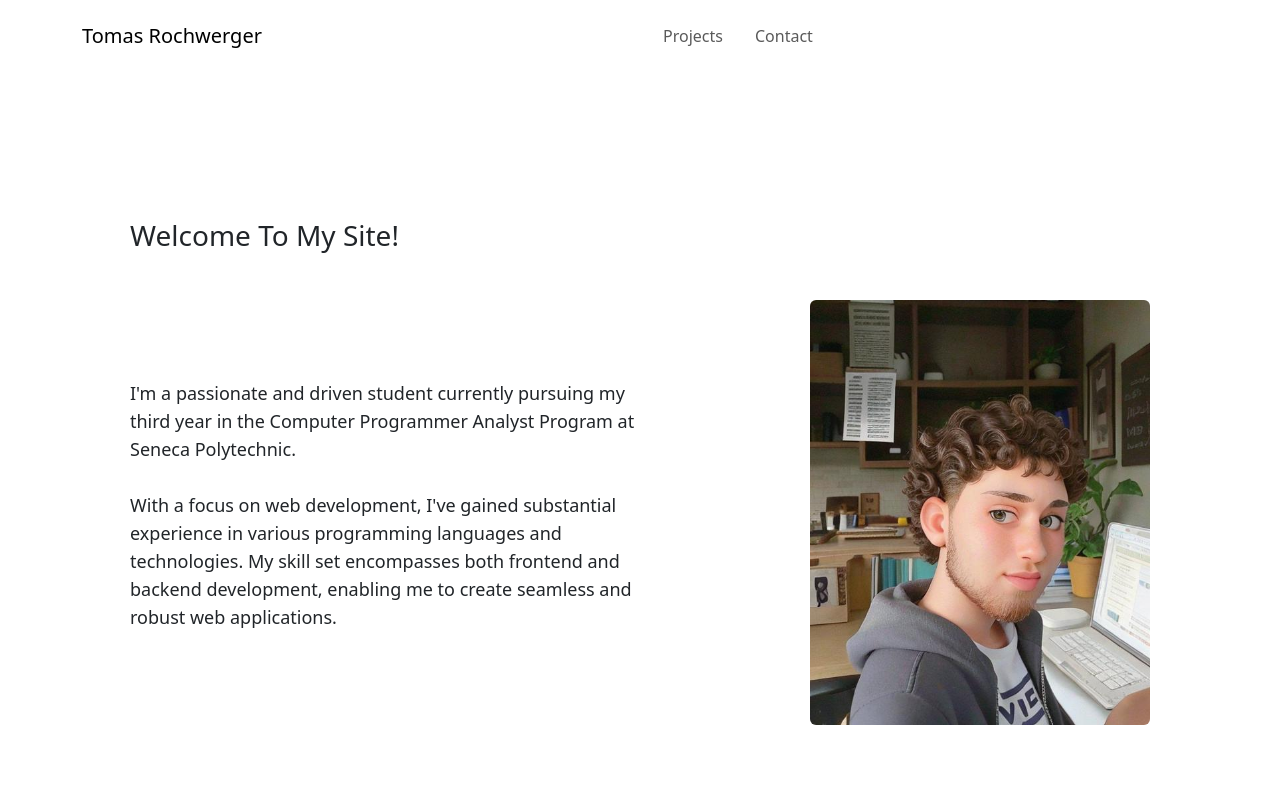
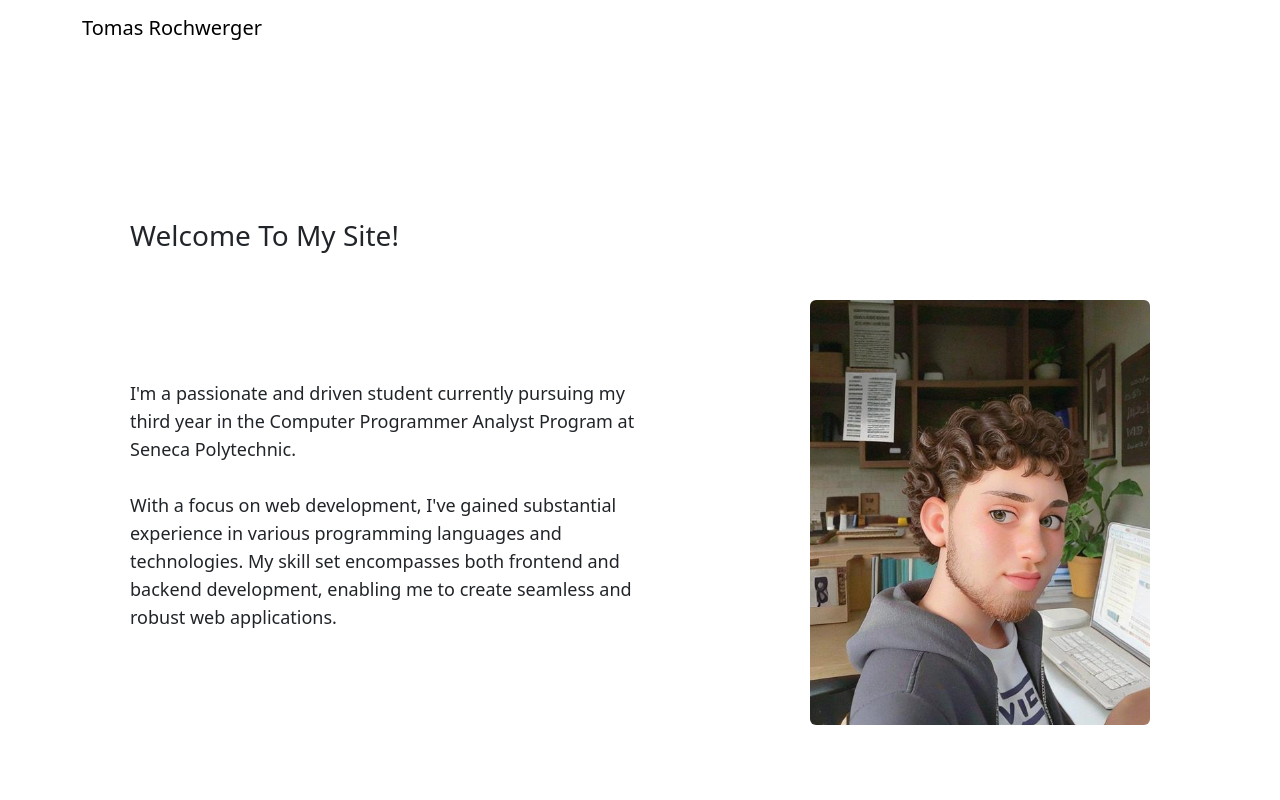
Before and after one commit to trochwerger/portfoliositeapp, a Next.js app: page / in a window 1280 px wide. Shown: the top 800 px of the page. Built offline with nearby package versions, Linux system fonts and the light colour scheme.

Commit message:
Updated Navbar - No links

```diff
--- a/components/MainNav.js
+++ b/components/MainNav.js
@@ -21,12 +21,12 @@ export default function MainNav() {
               className="justify-content-center"
             >
               <Nav className="mx-auto">
-                <Link href="/projects" passHref legacyBehavior>
+                {/* <Link href="/projects" passHref legacyBehavior>
                   <Nav.Link className="m-2">Projects</Nav.Link>
                 </Link>
                 <Link href="/contact" passHref legacyBehavior>
                   <Nav.Link className="m-2">Contact</Nav.Link>
-                </Link>
+                </Link> */}
               </Nav>
             </Navbar.Collapse>
           </Container>
```
